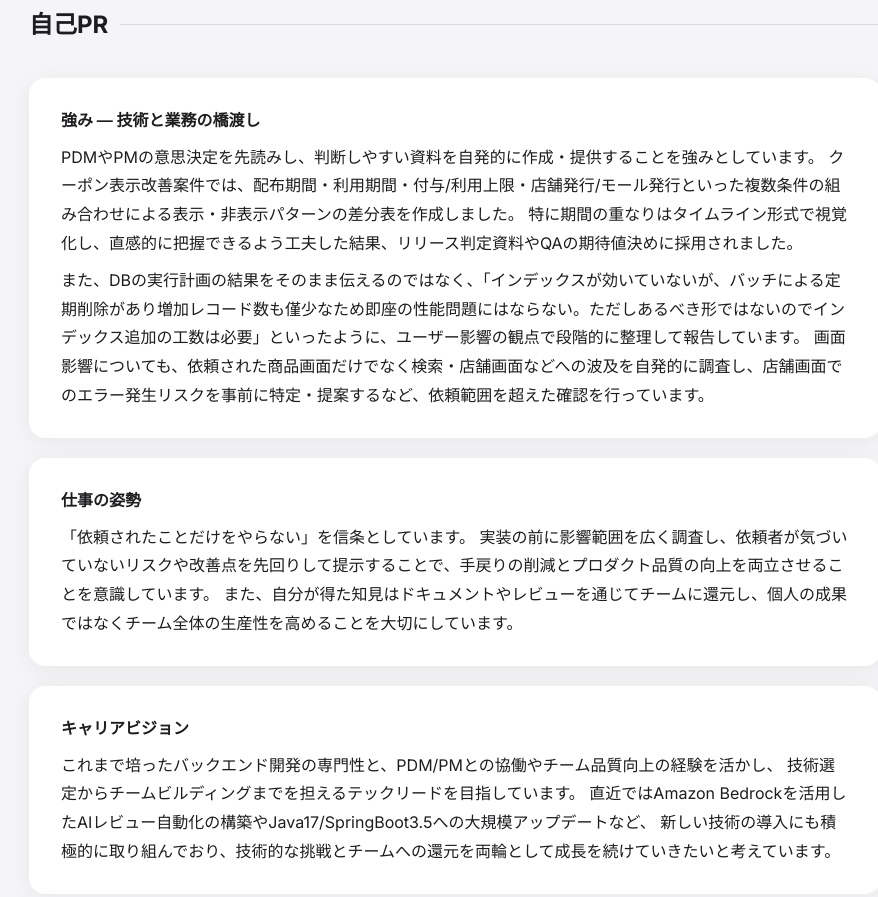
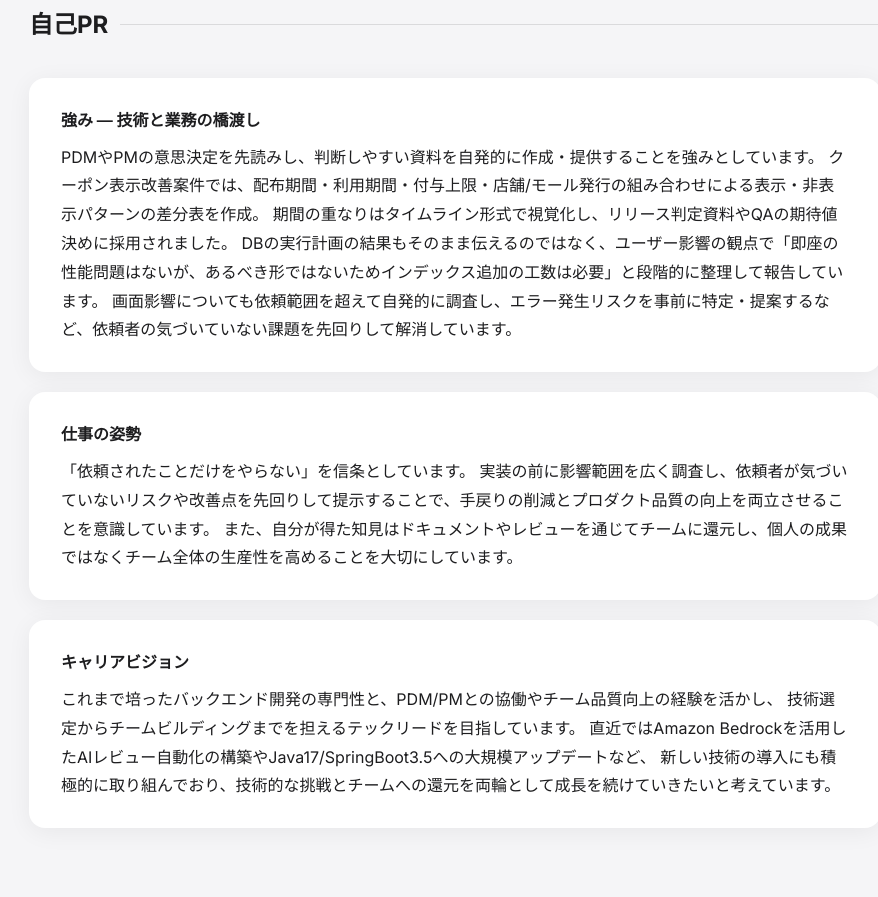
Before and after one commit to sakichang0226/profile, a plain HTML site: page index.html in a window 1280 px wide. Shown: the part 4792-5689 px from the top of the page, without its empty margins (185-1063 px from the left). Drawn offline with Linux system fonts and the light colour scheme.

Commit message:
強味の文字数を少し減らす

```diff
--- a/index.html
+++ b/index.html
@@ -273,12 +273,10 @@
       <h4 style="margin-bottom:8px;">強み ― 技術と業務の橋渡し</h4>
       <p>
         PDMやPMの意思決定を先読みし、判断しやすい資料を自発的に作成・提供することを強みとしています。
-        クーポン表示改善案件では、配布期間・利用期間・付与/利用上限・店舗発行/モール発行といった複数条件の組み合わせによる表示・非表示パターンの差分表を作成しました。
-        特に期間の重なりはタイムライン形式で視覚化し、直感的に把握できるよう工夫した結果、リリース判定資料やQAの期待値決めに採用されました。
-      </p>
-      <p style="margin-top:8px;">
-        また、DBの実行計画の結果をそのまま伝えるのではなく、「インデックスが効いていないが、バッチによる定期削除があり増加レコード数も僅少なため即座の性能問題にはならない。ただしあるべき形ではないのでインデックス追加の工数は必要」といったように、ユーザー影響の観点で段階的に整理して報告しています。
-        画面影響についても、依頼された商品画面だけでなく検索・店舗画面などへの波及を自発的に調査し、店舗画面でのエラー発生リスクを事前に特定・提案するなど、依頼範囲を超えた確認を行っています。
+        クーポン表示改善案件では、配布期間・利用期間・付与上限・店舗/モール発行の組み合わせによる表示・非表示パターンの差分表を作成。
+        期間の重なりはタイムライン形式で視覚化し、リリース判定資料やQAの期待値決めに採用されました。
+        DBの実行計画の結果もそのまま伝えるのではなく、ユーザー影響の観点で「即座の性能問題はないが、あるべき形ではないためインデックス追加の工数は必要」と段階的に整理して報告しています。
+        画面影響についても依頼範囲を超えて自発的に調査し、エラー発生リスクを事前に特定・提案するなど、依頼者の気づいていない課題を先回りして解消しています。
       </p>
     </div>
 
```
